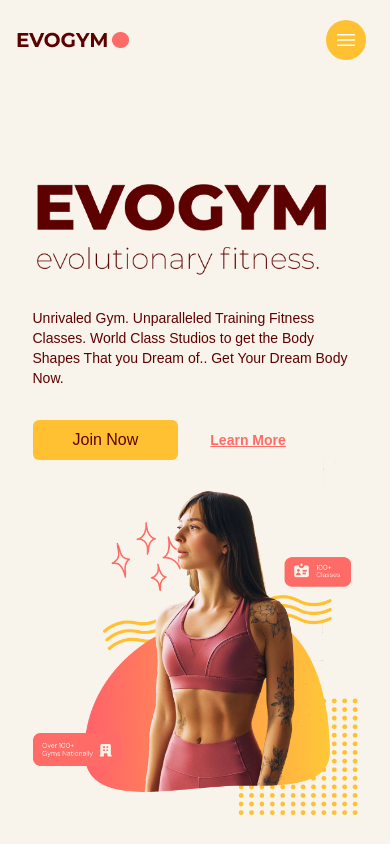
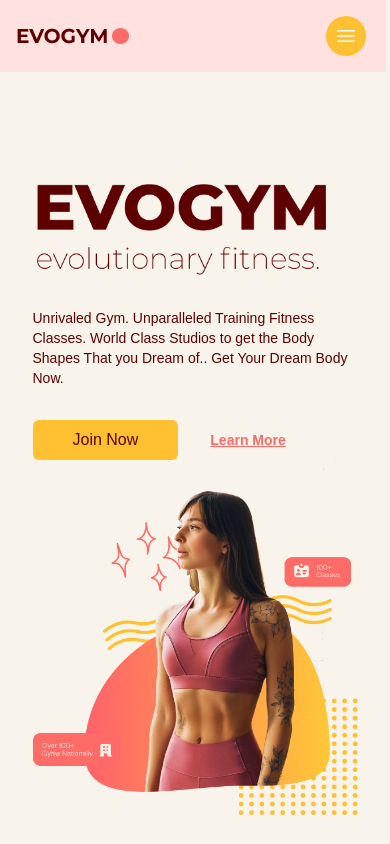
Before and after one commit to codeboy0704/gym-typescript, a React (Vite) app: page / in a window 390 px wide. Shown: the top 844 px of the page. Built offline with nearby package versions, Linux system fonts and the light colour scheme.

Commit message:
navbar responsive bug fixed

```diff
--- a/src/scenes/navbar/index.tsx
+++ b/src/scenes/navbar/index.tsx
@@ -21,7 +21,7 @@ const Navbar = ({ isTopOfPage, selectedPage, setSelectedPage }: Props) => {
   return (
     <nav>
       <div
-        className={`${navbarBackground} ${flexBetween} fixed top-1 right-1 w-full z-30 py-4`}
+        className={`${navbarBackground} ${flexBetween} bg-primary-100 fixed right-1 w-full z-30 py-4`}
       >
         <div className={`${flexBetween} px-[20px] w-full`}>
           <div className={`${flexBetween} w-full gap-16`}>
```
